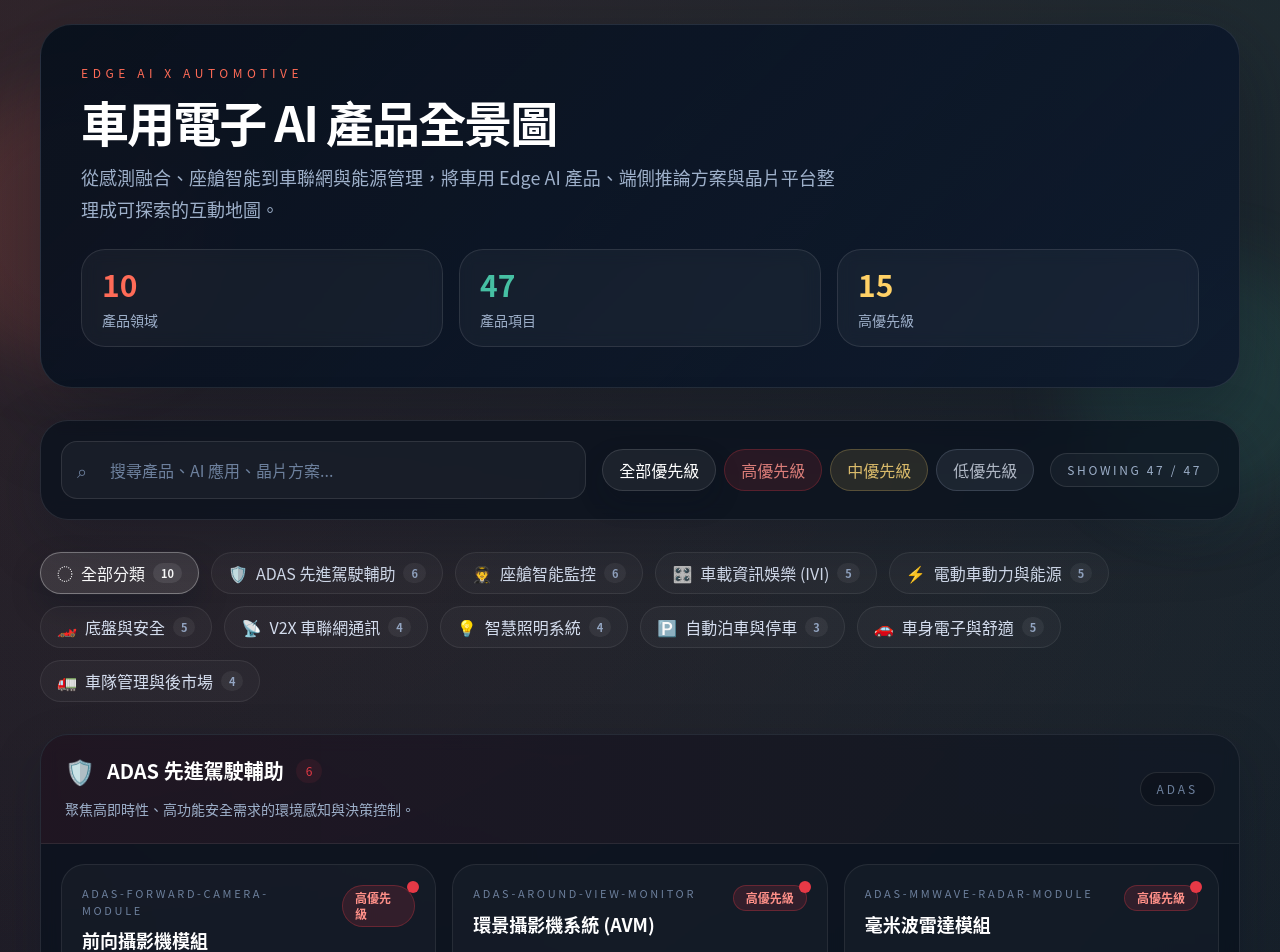
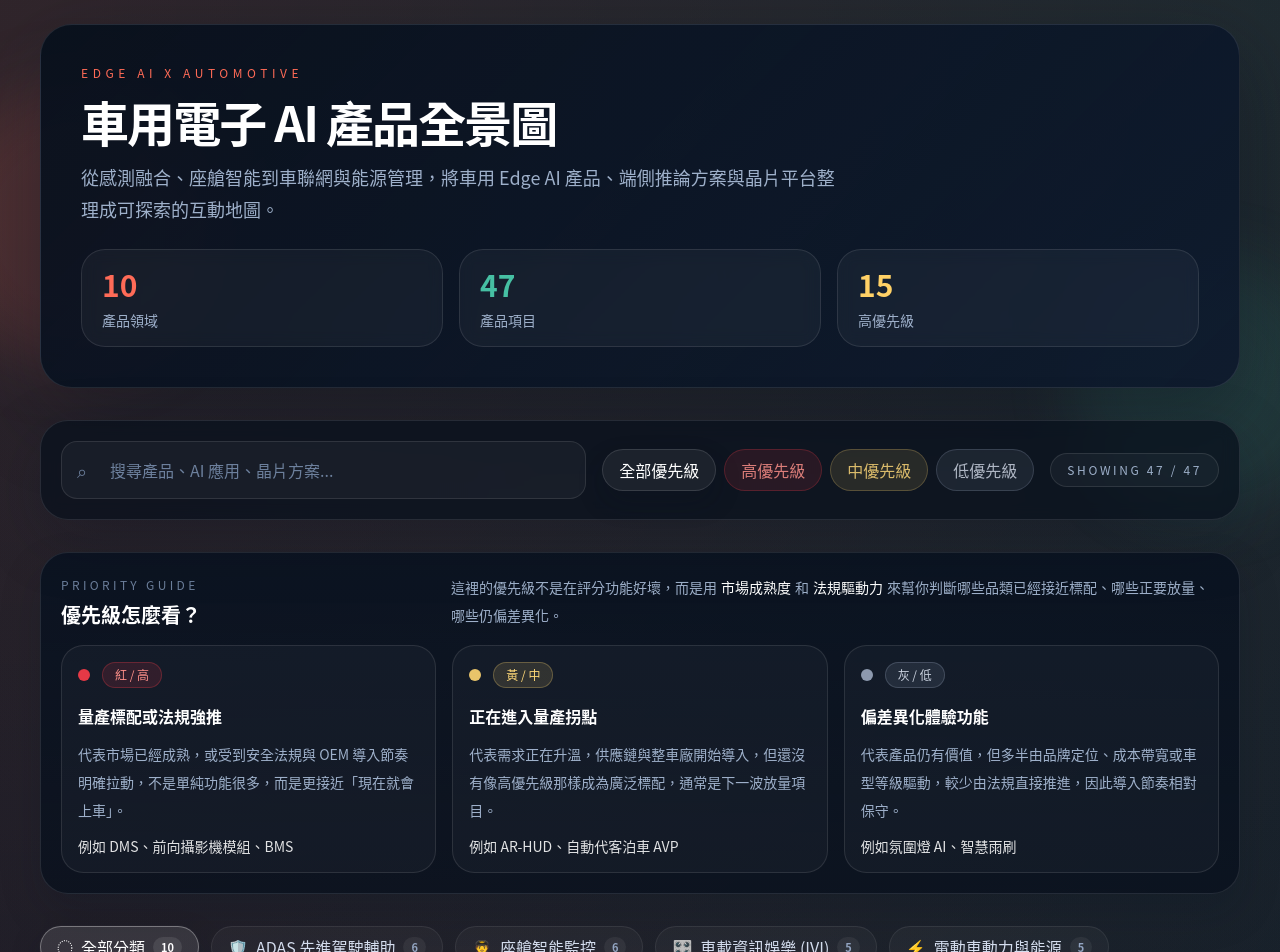
Before and after one commit to SheldonChangL/edge-ai-automotive-product-map, a Next.js app: page / in a window 1280 px wide. Shown: the top 952 px of the page. Built offline with nearby package versions, Linux system fonts and the light colour scheme.

Commit message:
Add priority guidance panel
Change-Id: I28fb15eb5b94a2f7db8830f6b2afaf0d142a91c4

```diff
--- a/components/edge-ai-map-explorer.tsx
+++ b/components/edge-ai-map-explorer.tsx
@@ -30,6 +30,33 @@ const priorityBadgeStyles: Record<ProductPriorityFilter, string> = {
   mid: "border-[#E9C46A]/30 bg-[#E9C46A]/14 text-[#FFD978]",
   low: "border-[#8D99AE]/30 bg-[#8D99AE]/14 text-[#CCD4E1]",
 };
+
+const priorityGuides = [
+  {
+    level: "high",
+    shortLabel: "紅 / 高",
+    title: "量產標配或法規強推",
+    description:
+      "代表市場已經成熟，或受到安全法規與 OEM 導入節奏明確拉動，不是單純功能很多，而是更接近「現在就會上車」。",
+    examples: "例如 DMS、前向攝影機模組、BMS",
+  },
+  {
+    level: "mid",
+    shortLabel: "黃 / 中",
+    title: "正在進入量產拐點",
+    description:
+      "代表需求正在升溫，供應鏈與整車廠開始導入，但還沒有像高優先級那樣成為廣泛標配，通常是下一波放量項目。",
+    examples: "例如 AR-HUD、自動代客泊車 AVP",
+  },
+  {
+    level: "low",
+    shortLabel: "灰 / 低",
+    title: "偏差異化體驗功能",
+    description:
+      "代表產品仍有價值，但多半由品牌定位、成本帶寬或車型等級驅動，較少由法規直接推進，因此導入節奏相對保守。",
+    examples: "例如氛圍燈 AI、智慧雨刷",
+  },
+] as const;
 
 function buildQueryString(
   params: URLSearchParams,
@@ -246,6 +273,62 @@ export function EdgeAIMapExplorer({ content }: EdgeAIMapExplorerProps) {
 
           <div className="rounded-full border border-white/10 bg-white/4 px-4 py-2 font-[var(--font-mono)] text-xs uppercase tracking-[0.22em] text-[var(--text-muted)]">
             Showing {filteredCount} / {totalStats.products}
+          </div>
+        </section>
+
+        <section className="rounded-[1.75rem] border border-white/10 bg-[linear-gradient(180deg,rgba(10,19,33,0.92),rgba(8,16,29,0.78))] p-5 shadow-[0_18px_42px_rgba(7,17,31,0.18)]">
+          <div className="flex flex-col gap-4">
+            <div className="flex flex-col gap-2 lg:flex-row lg:items-end lg:justify-between">
+              <div className="space-y-2">
+                <p className="font-[var(--font-mono)] text-xs uppercase tracking-[0.28em] text-[var(--text-faint)]">
+                  Priority Guide
+                </p>
+                <h2 className="text-xl font-semibold text-white">優先級怎麼看？</h2>
+              </div>
+              <p className="max-w-3xl text-sm leading-7 text-[var(--text-muted)]">
+                這裡的優先級不是在評分功能好壞，而是用
+                <span className="px-1 text-white">市場成熟度</span>
+                和
+                <span className="px-1 text-white">法規驅動力</span>
+                來幫你判斷哪些品類已經接近標配、哪些正要放量、哪些仍偏差異化。
+              </p>
+            </div>
+
+            <div className="grid gap-4 lg:grid-cols-3">
+              {priorityGuides.map((guide) => (
+                <article
+                  key={guide.level}
+                  className="rounded-[1.4rem] border border-white/10 bg-[rgba(255,255,255,0.03)] p-4"
+                >
+                  <div className="flex items-center gap-3">
+                    <span
+                      className="h-3 w-3 rounded-full"
+                      style={{
+                        backgroundColor:
+                          guide.level === "high"
+                            ? "#E63946"
+                            : guide.level === "mid"
+                              ? "#E9C46A"
+                              : "#8D99AE",
+                      }}
+                    />
+                    <span
+                      className={[
+                        "rounded-full border px-3 py-1 text-xs font-medium",
+                        priorityBadgeStyles[guide.level],
+                      ].join(" ")}
+                    >
+                      {guide.shortLabel}
+                    </span>
+                  </div>
+                  <h3 className="mt-4 text-base font-semibold text-white">{guide.title}</h3>
+                  <p className="mt-3 text-sm leading-7 text-[var(--text-muted)]">
+                    {guide.description}
+                  </p>
+                  <p className="mt-3 text-sm text-white/88">{guide.examples}</p>
+                </article>
+              ))}
+            </div>
           </div>
         </section>
 
```
Also changed, not shown: 1 other file (tests, documents, lock files or other folders).
